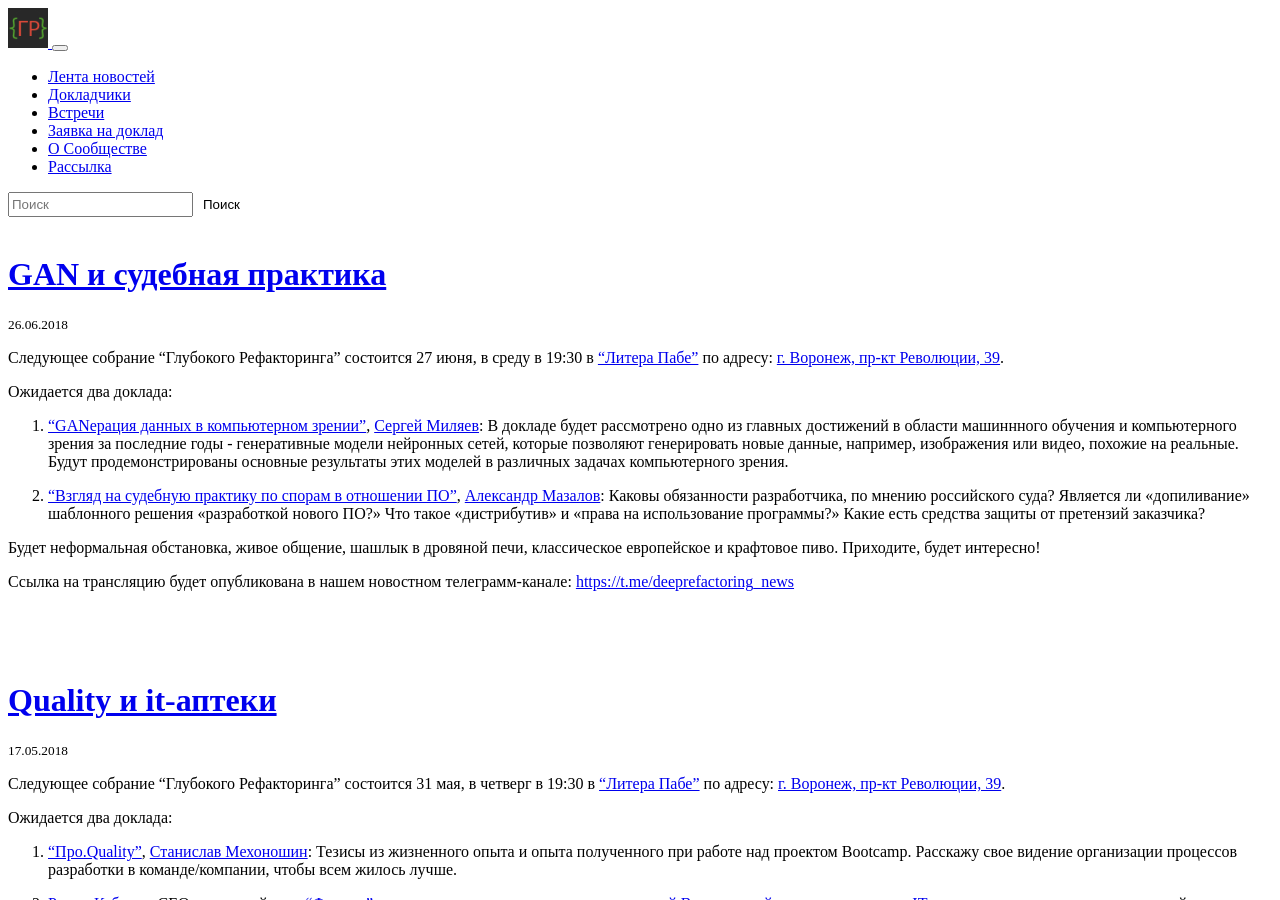
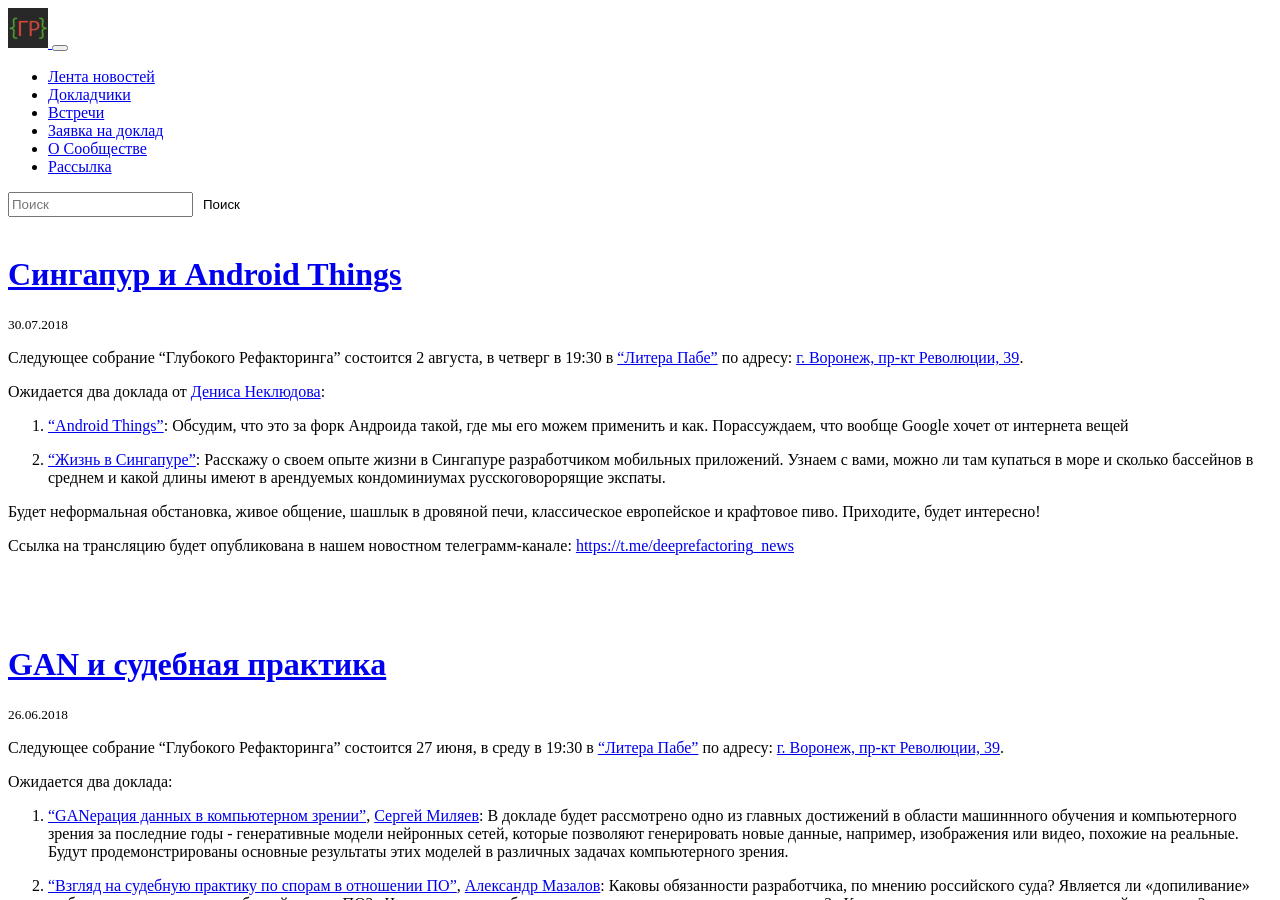
Before and after one commit to deeprefactoring/deeprefactoring.github.io, a Jekyll site: the page built from index.html, in a window 1280 px wide and 900 px high. Built offline with Jekyll 4.4.1, drawn with Linux system fonts in a browser that asks for light colours; nearby versions of some CDN libraries; the list of posts is cut into pages by our own code; some of the changed text lies outside the part shown.

Commit message:
Add meetup 32 (#120)

```diff
--- /dev/null
+++ b/_papers/32-android-things.md
@@ -0,0 +1,16 @@
+---
+layout: paper
+
+title: Android Things
+event_date: 2018.08.02
+meetup_slug: 32
+speaker_slug: denis-neklyudov
+
+youtube_id:
+speakerdeck_direct:
+speakerdeck_id:
+
+about: |
+  Обсудим, что это за форк Андроида такой, где мы его можем применить и как. Порассуждаем, что вообще Google хочет от интернета вещей
+
+---
--- /dev/null
+++ b/_papers/32-singapore.md
@@ -0,0 +1,16 @@
+---
+layout: paper
+
+title: Жизнь в Сингапуре
+event_date: 2018.08.02
+meetup_slug: 32
+speaker_slug: denis-neklyudov
+
+youtube_id:
+speakerdeck_direct:
+speakerdeck_id:
+
+about: |
+  Расскажу о своем опыте жизни в Сингапуре разработчиком мобильных приложений. Узнаем с вами, можно ли там купаться в море и сколько бассейнов в среднем и какой длины имеют в арендуемых кондоминиумах русскоговорорящие экспаты.
+
+---
--- /dev/null
+++ b/_posts/2018-07-30-meetup-32.md
@@ -0,0 +1,25 @@
+---
+layout: meetup
+
+title: 'Сингапур и Android Things'
+meetup_slug: 32
+event_date: 2018.08.02
+categories:
+  - meetup
+  - blog
+logo: /assets/meetups/32/logo.png
+permalink: /meetup/32/
+redirect_from: /meetup/next/
+---
+
+Следующее собрание “Глубокого Рефакторинга” состоится 2 августа, в четверг в 19:30 в ["Литера Пабе"]({% link pages/litera_b.md %}) по адресу: [г. Воронеж, пр-кт Революции, 39](http://go.2gis.com/knmv6).
+
+Ожидается два доклада от [Дениса Неклюдова]({% link _speakers/denis-neklyudov.md %}):
+
+1. ["Android Things"]({% link _papers/32-android-things.md %}): Обсудим, что это за форк Андроида такой, где мы его можем применить и как. Порассуждаем, что вообще Google хочет от интернета вещей
+
+2. ["Жизнь в Сингапуре"]({% link _papers/32-singapore.md %}): Расскажу о своем опыте жизни в Сингапуре разработчиком мобильных приложений. Узнаем с вами, можно ли там купаться в море и сколько бассейнов в среднем и какой длины имеют в арендуемых кондоминиумах русскоговорорящие экспаты.
+
+Будет неформальная обстановка, живое общение, шашлык в дровяной печи, классическое европейское и крафтовое пиво. Приходите, будет интересно!
+
+Ссылка на трансляцию будет опубликована в нашем новостном телеграмм-канале: [https://t.me/deeprefactoring_news](tg://resolve?domain=deeprefactoring_news)
```
Also changed, not shown: _posts/2018-06-26-meetup-31.md (+0 -1 lines), _speakers/denis-neklyudov.md (added, +14 -0 lines), pages/litera_b.md (+1 -2 lines), assets/avatars/denis-neklyudov.jpg (added), assets/meetups/32/logo.png (added).
